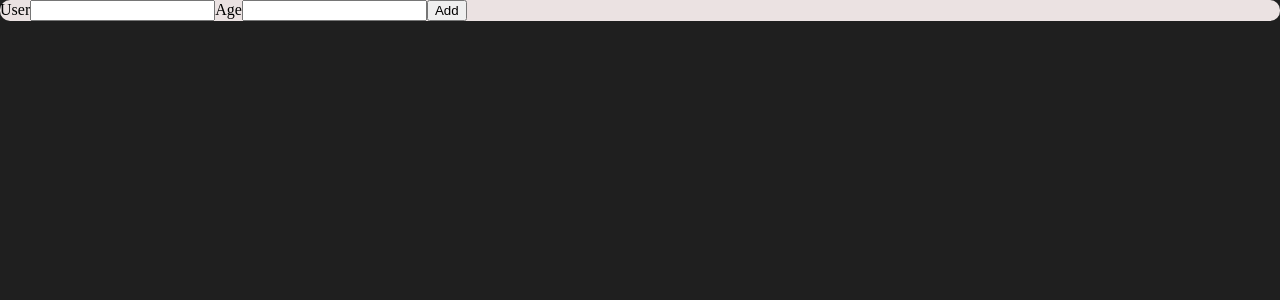
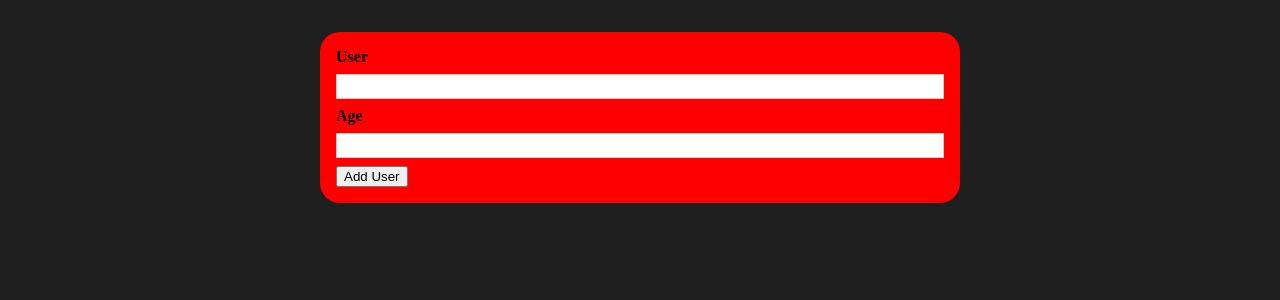
Before and after one commit to Famormino/starting-for-lessons, a React (Vite) app: page / in a window 1280 px wide. Shown: the top 300 px of the page. Built offline with nearby package versions, Linux system fonts and the light colour scheme.

Commit message:
adding classes to Card

```diff
--- a/src/Components/UI/Card.jsx
+++ b/src/Components/UI/Card.jsx
@@ -2,7 +2,7 @@
 import classes from "./Card.module.css"
 
 const Card = (props) => {
-    return (<div className={classes.card}>{props.children}</div>)
+    return (<div className={`${classes.card} ${props.className}`}>{props.children}</div>)
 }
 
 export default Card;
--- a/src/Components/UI/Card.module.css
+++ b/src/Components/UI/Card.module.css
@@ -1,5 +1,5 @@
 .card {
-    background-color: rgb(235, 226, 226);
+    background-color: rgb(255, 0, 0);
     box-shadow: 0 2px 8px (0,0,00 0.26);
-    border-radius: 10px;
+    border-radius: 20px;
 }
--- /dev/null
+++ b/src/Components/Users/AddUser.module.css
@@ -0,0 +1,26 @@
+.input {
+    margin: 2rem auto;
+    padding: 1rem;
+    width: 90%;
+    max-width: 40rem;
+  }
+
+  .input label {
+    display: block;
+    font-weight: bold;
+    margin-bottom: 0.5rem;
+  }
+
+  .input input {
+    font: inherit;
+    display: block;
+    width: 100%;
+    border: 1px solid #ccc;
+    padding: 0.15rem;
+    margin-bottom: 0.5rem;
+  }
+
+  .input input:focus {
+    outline: none;
+    border-color: #4f005f;
+  }
--- a/src/Components/Users/AddUser.tsx
+++ b/src/Components/Users/AddUser.tsx
@@ -1,5 +1,7 @@
-import React from 'react'
-import Card from '../UI/Card'
+import React from 'react';
+import Card from '../UI/Card';
+
+import classes from "./AddUser.module.css";
 
 const AddUser = () => {
 
@@ -8,13 +10,13 @@
     }
 
     return (
-        <Card>
+        <Card className={classes.input}>
             <form onSubmit={addUserHandle}>
                 <label htmlFor="userName">User</label>
                 <input id="userName" type="text" />
                 <label htmlFor="age">Age</label>
                 <input id="age" type="number" />
-                <button type='submit'>Add</button>
+                <button type='submit'>Add User</button>
             </form>
         </Card>
     )
--- a/src/main.css
+++ b/src/main.css
@@ -2,10 +2,7 @@
     box-sizing: border-box;
 }
 
-html {
+body {
+    margin: 0;
     background-color: #1f1f1f;
 }
-
-body {
-    margin: 0
-}
```
